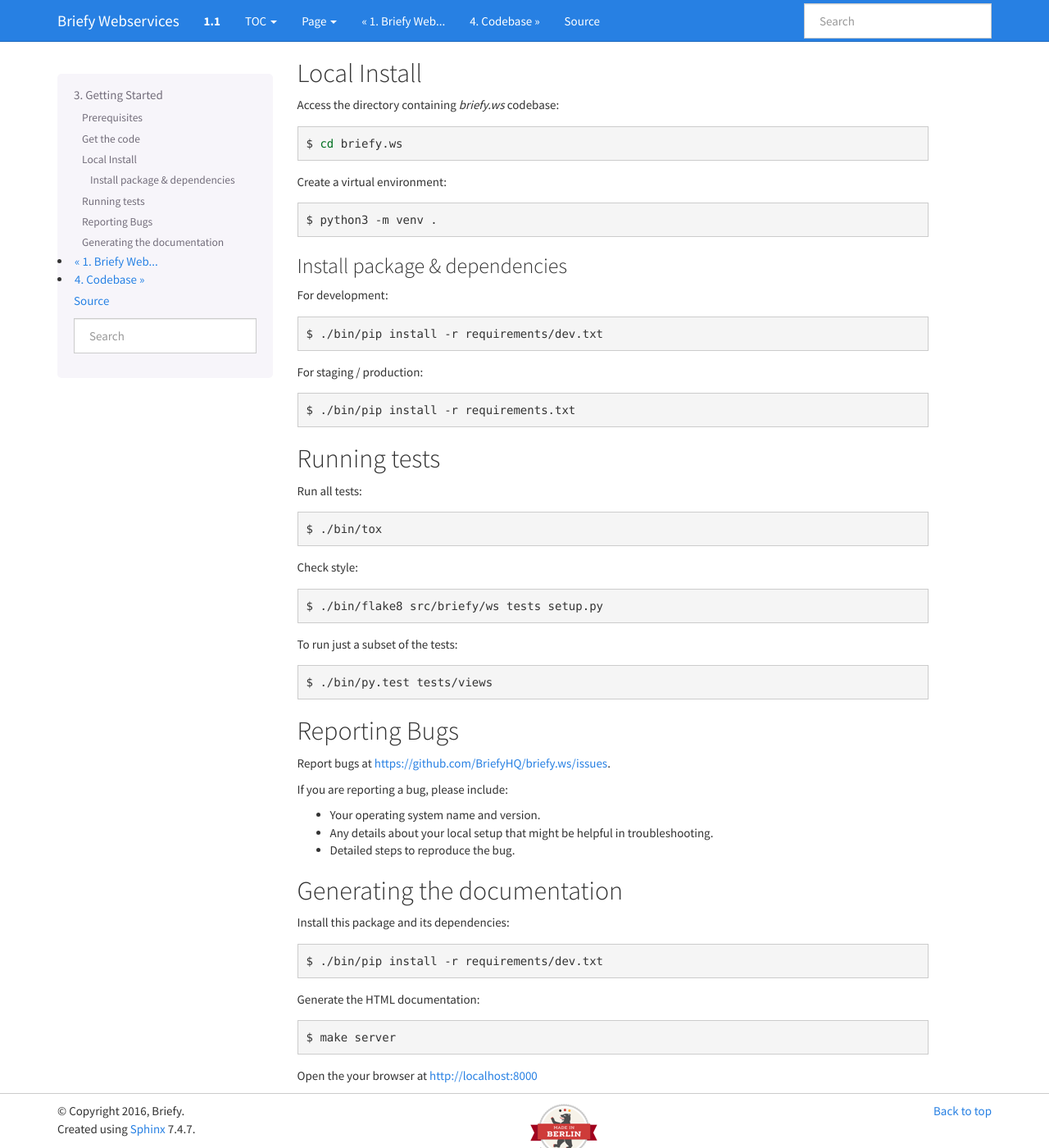
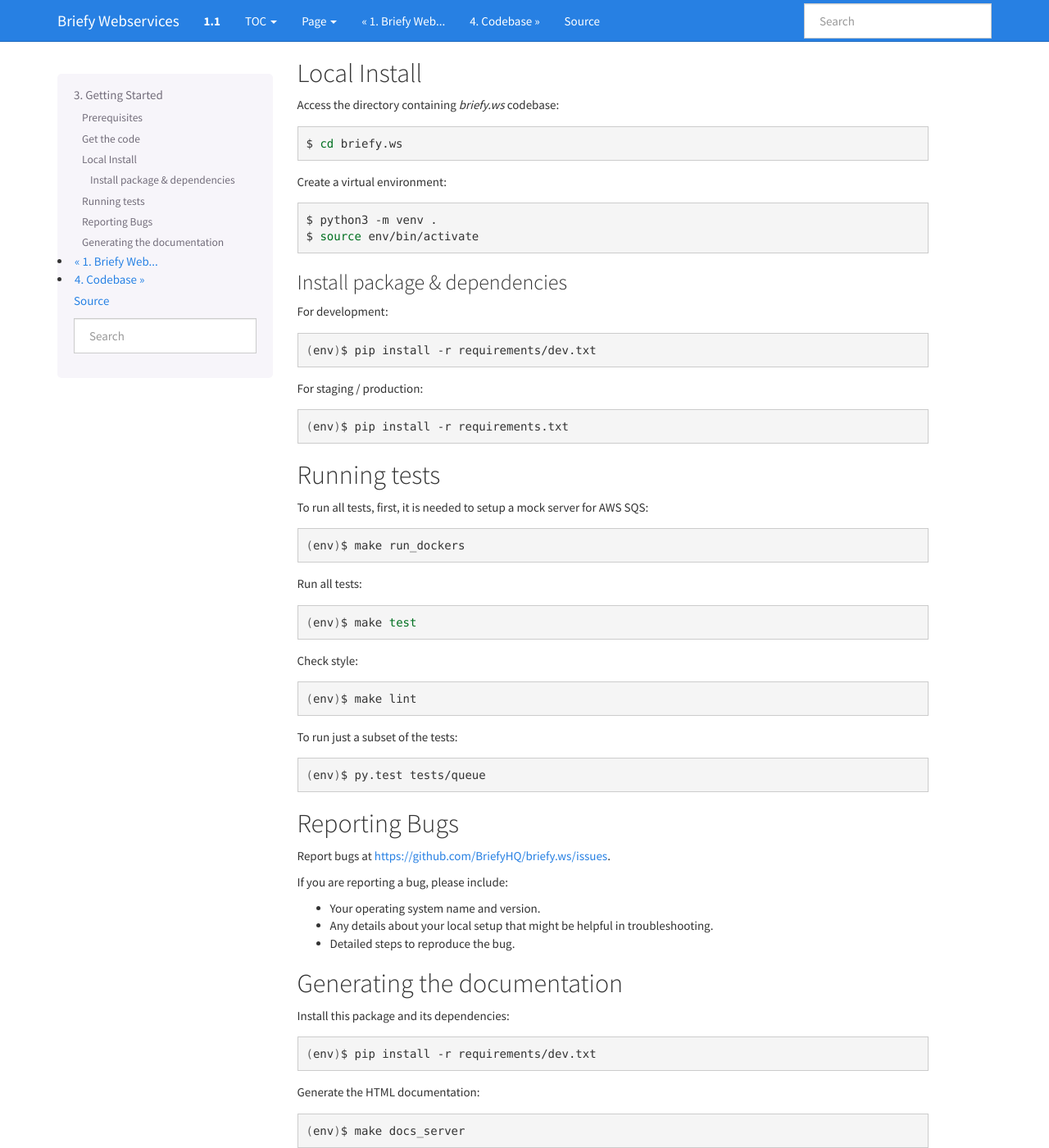
Before and after one commit to BriefyHQ/briefy.ws, a Sphinx documentation site: the page built from docs/contributing.rst, in a window 1280 px wide and 1400 px high, scrolled down 328 px. Shown: the whole window at 82% size. Built offline with Sphinx 7.4.7, drawn with Linux system fonts in a browser that asks for light colours; pages that are not in the unit, such as notebooks, are missing from menus; some of the changed text lies outside the part shown.

Commit message:
Documentation and styles fixes

```diff
--- a/CONTRIBUTING.rst
+++ b/CONTRIBUTING.rst
@@ -4,14 +4,14 @@
 ===============
 
 Prerequisites
------------------
+-------------
 
 * Git
 * Python 3.5
 
 
 Get the code
---------------------
+------------
 Given you have privileges to access the codebase on GitHub, execute the following command on
 a shell prompt::
 
@@ -26,40 +26,42 @@
 Create a virtual environment::
 
   $ python3 -m venv .
+  $ source env/bin/activate
 
 Install package & dependencies
-+++++++++++++++++++++++++++++++++++
+++++++++++++++++++++++++++++++
 
 For development::
 
-
-    $ ./bin/pip install -r requirements/dev.txt
-
+    (env)$ pip install -r requirements/dev.txt
 
 For staging / production::
 
-    $ ./bin/pip install -r requirements.txt
+    (env)$ pip install -r requirements.txt
 
 
 Running tests
---------------
+-------------
+
+To run all tests, first, it is needed to setup a mock server for AWS SQS::
+
+    (env)$ make run_dockers
 
 Run all tests::
 
-    $ ./bin/tox
-
+    (env)$ make test
 
 Check style::
 
-    $ ./bin/flake8 src/briefy/ws tests setup.py
+    (env)$ make lint
 
 To run just a subset of the tests::
 
-    $ ./bin/py.test tests/views
+    (env)$ py.test tests/queue
 
 
 Reporting Bugs
-----------------
+--------------
 
 Report bugs at https://github.com/BriefyHQ/briefy.ws/issues.
 
@@ -70,15 +72,14 @@
 * Detailed steps to reproduce the bug.
 
 Generating the documentation
-----------------------------------
+----------------------------
 
 Install this package and its dependencies::
 
-    $ ./bin/pip install -r requirements/dev.txt
-
+    (env)$ pip install -r requirements/dev.txt
 
 Generate the HTML documentation::
 
-    $ make server
+    (env)$ make docs_server
 
 Open the your browser at http://localhost:8000
--- a/docs/_templates/layout.html
+++ b/docs/_templates/layout.html
@@ -7,7 +7,10 @@
 <footer class="footer">
   <div class="container">
     <p class="pull-right">
-      <a href="#">Back to top</a>
+      <a href="#">Back to top</a><br/>
+      {%- if last_updated %}
+        {% trans last_updated=last_updated|e %}Last updated on {{ last_updated }}.{% endtrans %}<br/>
+      {%- endif %}
       {% if theme_source_link_position == "footer" %}
         <br/>
         {% include "sourcelink.html" %}
@@ -21,9 +24,6 @@
         {% trans copyright=copyright|e %}&copy; Copyright {{ copyright }}.{% endtrans %}<br/>
       {%- endif %}
     {%- endif %}
-    {%- if last_updated %}
-      {% trans last_updated=last_updated|e %}Last updated on {{ last_updated }}.{% endtrans %}<br/>
-    {%- endif %}
     {%- if show_sphinx %}
       {% trans sphinx_version=sphinx_version|e %}Created using <a href="http://sphinx-doc.org/">Sphinx</a> {{ sphinx_version }}.{% endtrans %}<br/>
     {%- endif %}
--- a/docs/codebase/index.rst
+++ b/docs/codebase/index.rst
@@ -6,4 +6,4 @@
 .. toctree::
    :maxdepth: 2
 
-   briefy
+   briefy.ws
--- a/docs/conf.py
+++ b/docs/conf.py
@@ -34,11 +34,12 @@
 language = 'en'
 
 exclude_patterns = ['_build']
-# add_module_names = True
+add_module_names = False
 # show_authors = False
 pygments_style = 'sphinx'
 todo_include_todos = True
 
+html_last_updated_fmt = '%Y-%m-%d %H:%M:%S'
 html_theme = 'bootstrap'
 html_theme_path = sphinx_bootstrap_theme.get_html_theme_path()
 html_static_path = ['_static']
@@ -56,3 +57,15 @@
     'bootswatch_theme': "cosmo",
     'bootstrap_version': "3",
 }
+
+suppress_warnings = ['image.nonlocal_uri']
+graphviz = 'dot -Tpng'.split()
+sadisplay_default_render = 'graphviz'
+
+inheritance_graph_attrs = dict(rankdir="TD", fontsize=16, size='"10.0, 4.0"',
+                               ratio='expand')
+
+inheritance_node_attrs = dict(shape='ellipse', fontsize=16, height=0.75,
+                              color='yellow', style='filled')
+
+autodoc_member_order = 'bysource'
--- a/docs/index.rst
+++ b/docs/index.rst
@@ -1,10 +1,10 @@
 Briefy Microservices
-#####################
+####################
 
 A helper package to easy development of microservices using the best practices for Briefy.co.
 
 Table of Contents
-==========================================
+=================
 
 .. toctree::
    :maxdepth: 1
@@ -17,7 +17,7 @@
    history
 
 Indices and tables
-==========================================
+==================
 
 * :ref:`genindex`
 * :ref:`modindex`
```
Also changed, not shown: 3 other files.
